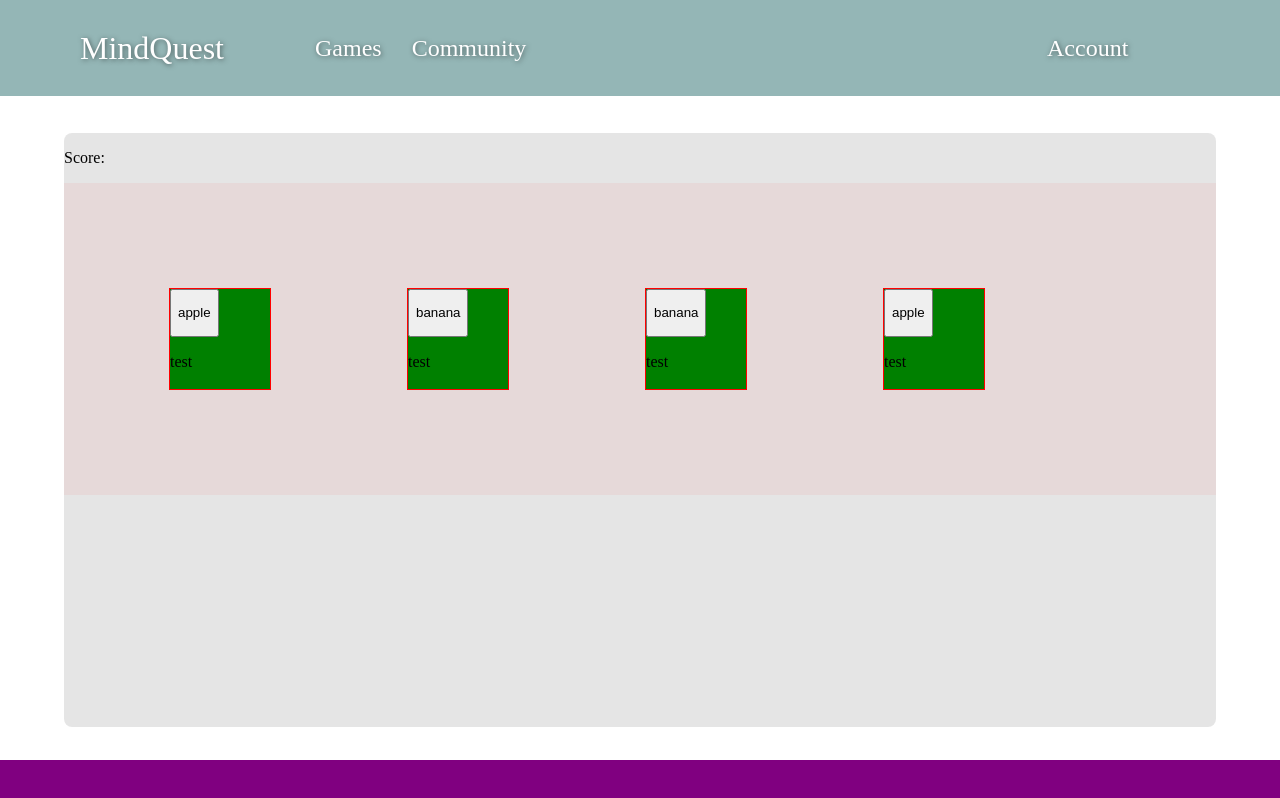
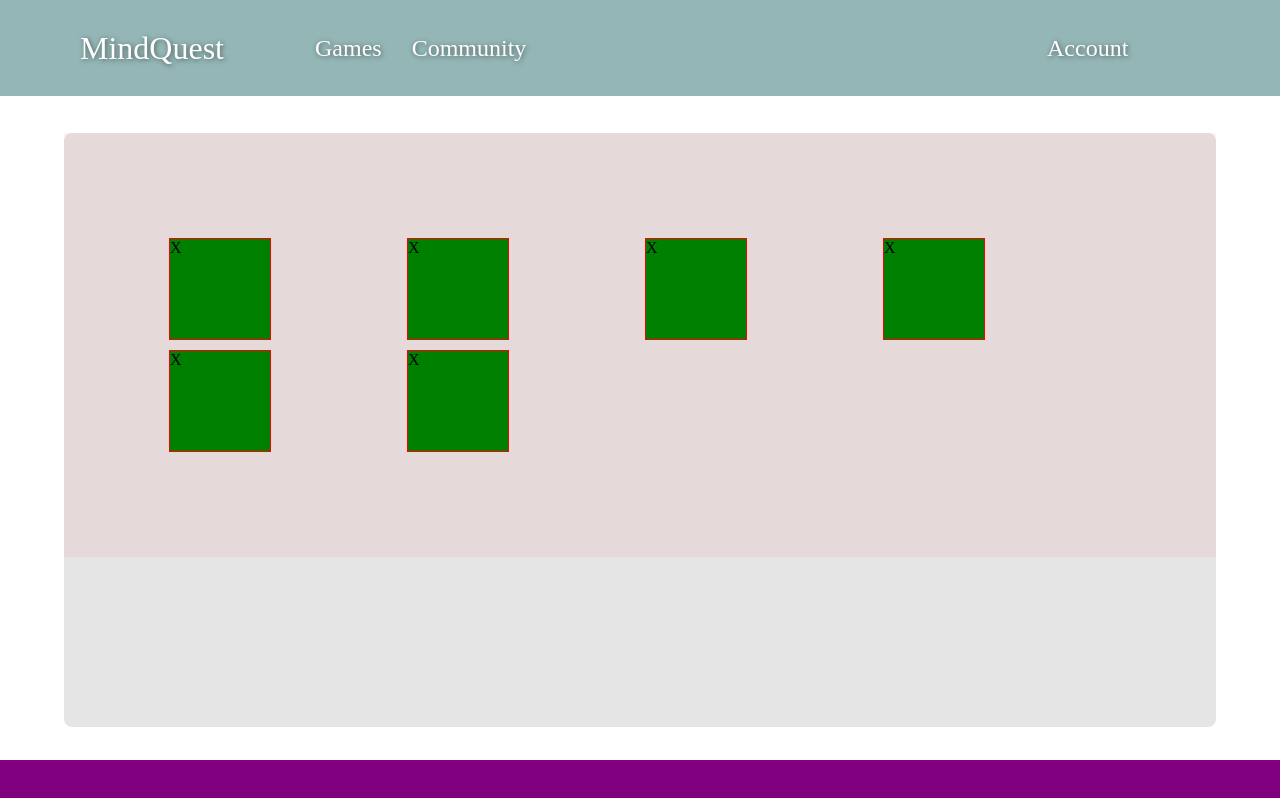
Before and after one commit to yanakolajara/mindquest-frontend, a React (Create React App) app: page /game/1 in a window 1280 px wide. Shown: the top 798 px of the page. Built offline with nearby package versions, Linux system fonts and the light colour scheme.

Commit message:
fix: memory cards logic improvements

```diff
--- a/src/routes/Games/MemoryCards/Card.tsx
+++ b/src/routes/Games/MemoryCards/Card.tsx
@@ -1,24 +1,19 @@
 import React from 'react';
 
-type CardType = {
-  id: number;
-  value: string;
-};
 type Props = {
   id: number;
   value: string;
-  setSelected: React.Dispatch<React.SetStateAction<CardType[]>>;
-  selected: CardType[];
-  lockBoard: boolean;
+  flipped: boolean;
+  handleFlip: (card: Card) => void;
 };
 
-export default function Card({
-  id,
-  value,
-  setSelected,
-  lockBoard,
-  selected,
-}: Props) {
+interface Card {
+  id: number;
+  value: string;
+  flipped: boolean;
+}
+
+export default function Card({ id, value, flipped, handleFlip }: Props) {
   let cardStyle = {
     border: '1px solid red',
     width: '100px',
@@ -26,20 +21,14 @@ export default function Card({
     margin: '5px',
   };
 
-  const [state, setState] = React.useState('hidden');
-
   return (
-    <div style={cardStyle} className={`card card__${state}`} key={id}>
-      <button
-        onClick={() => {
-          if (lockBoard) return;
-          setState('flipped');
-          setSelected([...selected, { id, value }]);
-        }}
-      >
-        <p>{value}</p>
-      </button>
-      <p>test</p>
+    <div
+      key={id}
+      className={`card card__${flipped ? 'flipped' : 'hidden'}`}
+      style={cardStyle}
+      onClick={() => handleFlip({ id, value, flipped })}
+    >
+      {flipped ? value : 'X'}
     </div>
   );
 }
--- a/src/routes/Games/MemoryCards/MemoryCards.tsx
+++ b/src/routes/Games/MemoryCards/MemoryCards.tsx
@@ -1,57 +1,73 @@
-import React from 'react';
-// import Card from './Card';
+import React, { useState } from 'react';
+import Card from './Card';
 import './MemoryCards.scss';
-import Card from './Card';
 
-type Props = {};
-type CardType = {
+interface Card {
   id: number;
   value: string;
+  flipped: boolean;
+}
+
+const MemoryGame = () => {
+  const [cards, setCards] = useState([
+    { id: 1, value: 'A', flipped: false },
+    { id: 2, value: 'A', flipped: false },
+    { id: 3, value: 'B', flipped: false },
+    { id: 4, value: 'B', flipped: false },
+    { id: 5, value: 'C', flipped: false },
+    { id: 6, value: 'C', flipped: false },
+  ]);
+
+  const [selectedCards, setSelectedCards] = useState<Card[]>([]);
+  const [matchedCards, setMatchedCards] = useState<Card[]>([]);
+
+  const handleFlip = (card: Card) => {
+    if (selectedCards.length < 2) {
+      setSelectedCards([...selectedCards, card]);
+      setCards(
+        cards.map((c) => (c.id === card.id ? { ...c, flipped: true } : c))
+      );
+    }
   };
 
-export default function MemoryCards(props: Props): JSX.Element {
-  //   const [cards, setCards] = React.useState<Card[]>([]);
-  const [selected, setSelected] = React.useState<CardType[]>([]);
-  const [lockBoard, setLockBoard] = React.useState<boolean>(false);
-  let cards: CardType[] = [
-    {
-      id: 1,
-      value: 'apple',
-    },
-    {
-      id: 2,
-      value: 'banana',
-    },
-    {
-      id: 3,
-      value: 'banana',
-    },
-    {
-      id: 4,
-      value: 'apple',
-    },
-  ];
+  const handleMatch = () => {
+    if (selectedCards.length === 2) {
+      const [card1, card2] = selectedCards;
+      if (card1.value === card2.value) {
+        setMatchedCards([...matchedCards, card1, card2]);
+        setSelectedCards([]);
+      } else {
+        setTimeout(() => {
+          setCards(
+            cards.map((c) =>
+              c.id === card1.id || c.id === card2.id
+                ? { ...c, flipped: false }
+                : c
+            )
+          );
+          setSelectedCards([]);
+        }, 1000);
+      }
+    }
+  };
 
-  const displayCards = () => {
-    return cards.map((card) => {
   return (
+    <div className='game-screen'>
+      <div className='game-board'>
+        {cards.map((card) => (
           <Card
             id={card.id}
             value={card.value}
-          setSelected={setSelected}
-          selected={selected}
-          lockBoard={lockBoard}
+            flipped={card.flipped}
+            handleFlip={handleFlip}
           />
-      );
-    });
-  };
-  return (
-    <div className='game-screen'>
-      <p>
-        Score:
-        {/* {score} */}
-      </p>
-      <div className='game-board'>{displayCards()}</div>
+        ))}
+        {selectedCards.length === 2 && (
+          <button onClick={handleMatch}>Check Match</button>
+        )}
+      </div>
     </div>
   );
-}
+};
+
+export default MemoryGame;
```
Also changed, not shown: src/routes/Games/MemoryCards/useCards.ts (added, +23 -0 lines). Lines whose indentation alone changed are shown as unchanged.
